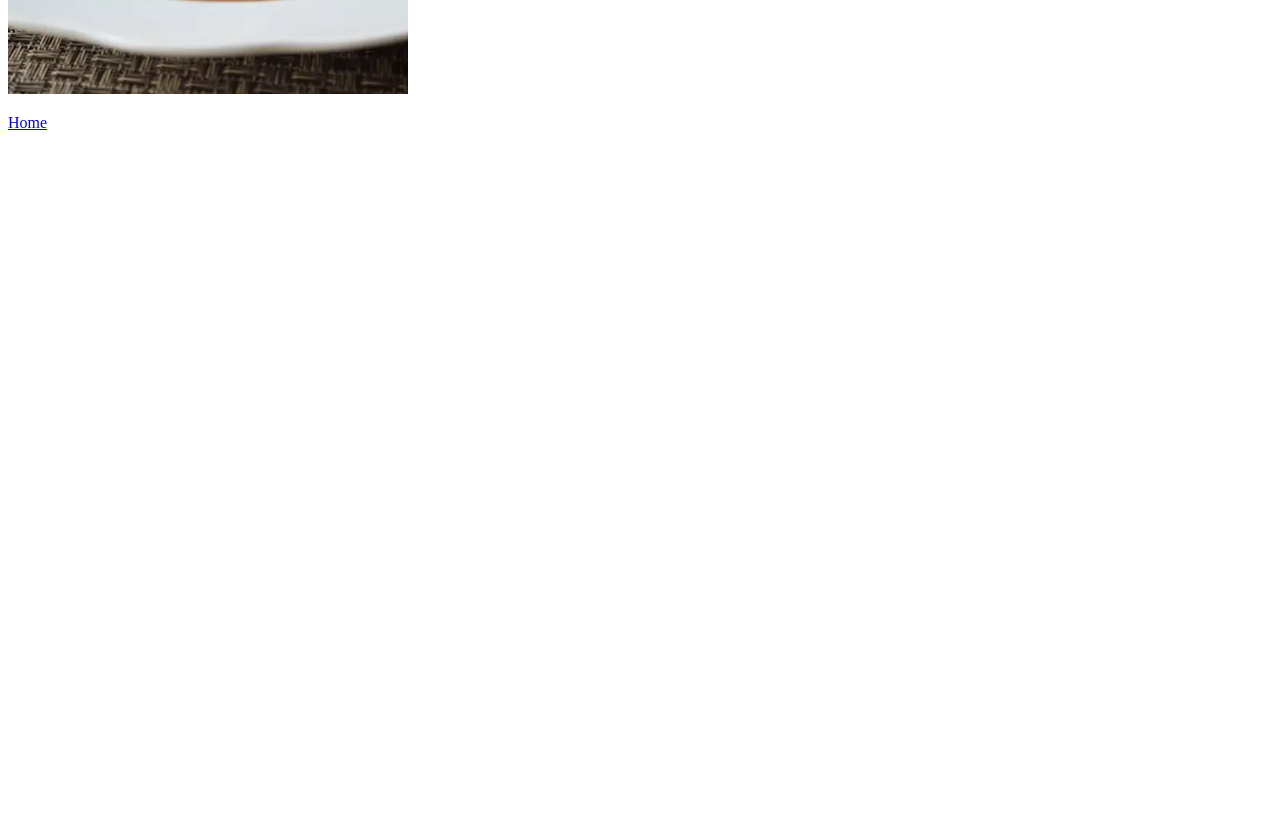
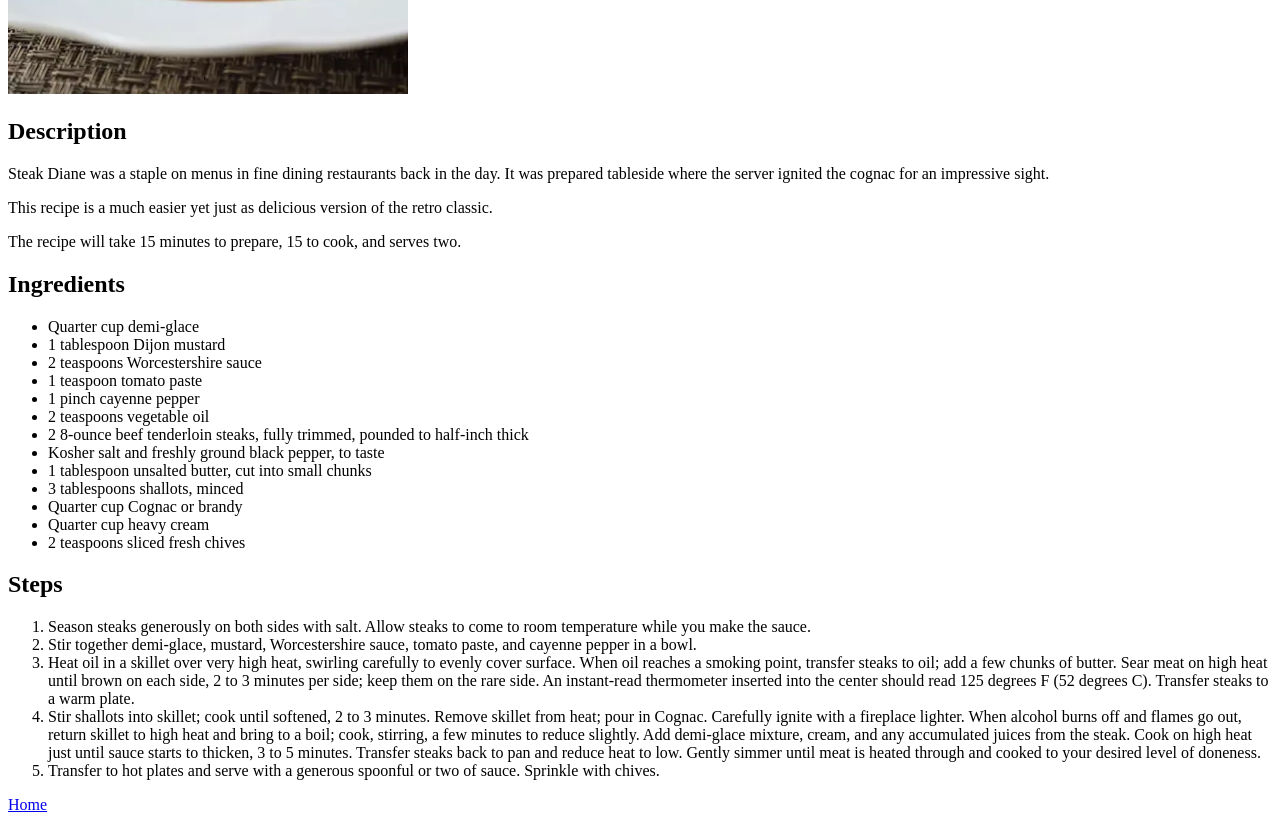
Before and after one commit to KeychainOcelot/odin-recipes, a plain HTML site: page recipes/steak-diane.html in a window 1280 px wide. Shown: the part 386-1216 px from the top of the page. Before the commit the page ends 800 px from the top, so only its background shows below. Drawn offline with Linux system fonts and the light colour scheme.

Commit message:
Completed steak diane recipe page

```diff
--- a/recipes/steak-diane.html
+++ b/recipes/steak-diane.html
@@ -10,7 +10,34 @@
         <h1>Steak Diane</h1>
         <img src="../images/steak-diane.webp" alt="Steak Diane" width="400"/>
     </div>
-
+    <h2>Description</h2>
+        <p>Steak Diane was a staple on menus in fine dining restaurants back in the day. It was prepared tableside where the server ignited the cognac for an impressive sight.</p>
+        <p>This recipe is a much easier yet just as delicious version of the retro classic.</p>
+        <p>The recipe will take 15 minutes to prepare, 15 to cook, and serves two.</p>
+        <h2>Ingredients</h2>
+        <ul>
+            <li>Quarter cup demi-glace</li>
+            <li>1 tablespoon Dijon mustard</li>
+            <li>2 teaspoons Worcestershire sauce</li>
+            <li>1 teaspoon tomato paste</li>
+            <li>1 pinch cayenne pepper</li>
+            <li>2 teaspoons vegetable oil</li>
+            <li>2 8-ounce beef tenderloin steaks, fully trimmed, pounded to half-inch thick</li>
+            <li>Kosher salt and freshly ground black pepper, to taste</li>
+            <li>1 tablespoon unsalted butter, cut into small chunks</li>
+            <li>3 tablespoons shallots, minced</li>
+            <li>Quarter cup Cognac or brandy</li>
+            <li>Quarter cup heavy cream</li>
+            <li>2 teaspoons sliced fresh chives</li>
+        </ul>
+        <h2>Steps</h2>
+        <ol>
+            <li>Season steaks generously on both sides with salt. Allow steaks to come to room temperature while you make the sauce.</li>
+            <li>Stir together demi-glace, mustard, Worcestershire sauce, tomato paste, and cayenne pepper in a bowl.</li>
+            <li>Heat oil in a skillet over very high heat, swirling carefully to evenly cover surface. When oil reaches a smoking point, transfer steaks to oil; add a few chunks of butter. Sear meat on high heat until brown on each side, 2 to 3 minutes per side; keep them on the rare side. An instant-read thermometer inserted into the center should read 125 degrees F (52 degrees C). Transfer steaks to a warm plate.</li>
+            <li>Stir shallots into skillet; cook until softened, 2 to 3 minutes. Remove skillet from heat; pour in Cognac. Carefully ignite with a fireplace lighter. When alcohol burns off and flames go out, return skillet to high heat and bring to a boil; cook, stirring, a few minutes to reduce slightly. Add demi-glace mixture, cream, and any accumulated juices from the steak. Cook on high heat just until sauce starts to thicken, 3 to 5 minutes. Transfer steaks back to pan and reduce heat to low. Gently simmer until meat is heated through and cooked to your desired level of doneness.</li>
+            <li>Transfer to hot plates and serve with a generous spoonful or two of sauce. Sprinkle with chives.</li>
+        </ol>
     <p><a href="../index.html">Home</a></p>
 </body>
 </html>
```
Also changed, not shown: recipes/french-onion-soup.html (+1 -0 lines).
